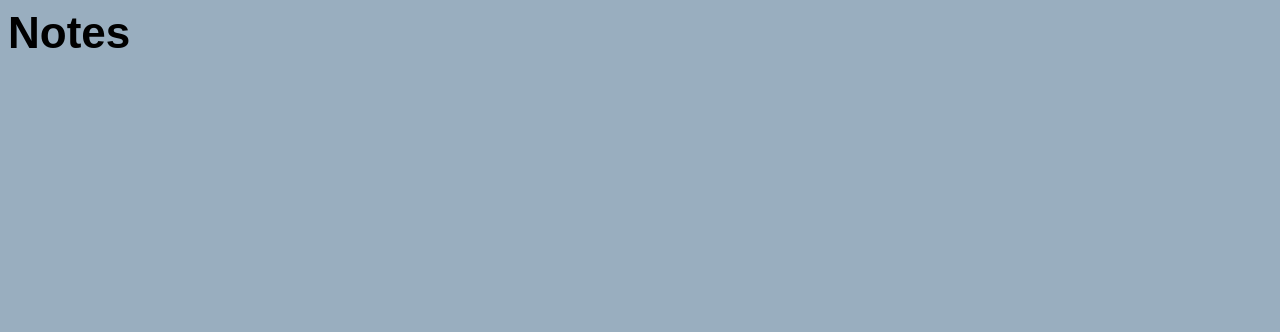
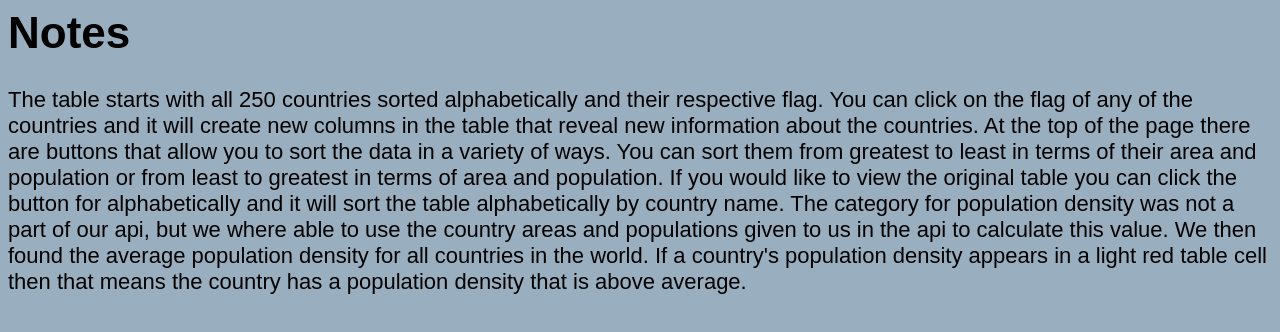
Before and after one commit to ryandome/countries-info, a plain HTML site: page Notes.html in a window 1280 px wide. Drawn offline with Linux system fonts and the light colour scheme.

Commit message:
Update Notes.html

```diff
--- a/Notes.html
+++ b/Notes.html
@@ -2,5 +2,17 @@
 <html> <link href = "style.css" type ="text/css" rel ="stylesheet">
 <body>
    <h1>  Notes </h1>
+
+   <p>
+      The table starts with all 250 countries sorted alphabetically and their respective flag.
+      You can click on the flag of any of the countries and it will create new columns in the table that reveal new information
+      about the countries. At the top of the page there are buttons that allow you to sort the data in a variety of ways.
+      You can sort them from greatest to least in terms of their area and population or from least to greatest in terms of area
+      and population. If you would like to view the original table you can click the button for alphabetically and it will sort
+      the table alphabetically by country name. The category for population density was not a part of our api, but we where able to use
+      the country areas and populations given to us in the api to calculate this value. We then found the average population density
+      for all countries in the world. If a country's population density appears in a light red table cell then that means the country has
+      a population density that is above average.
+   </p>
 </body>
 </html>
```
